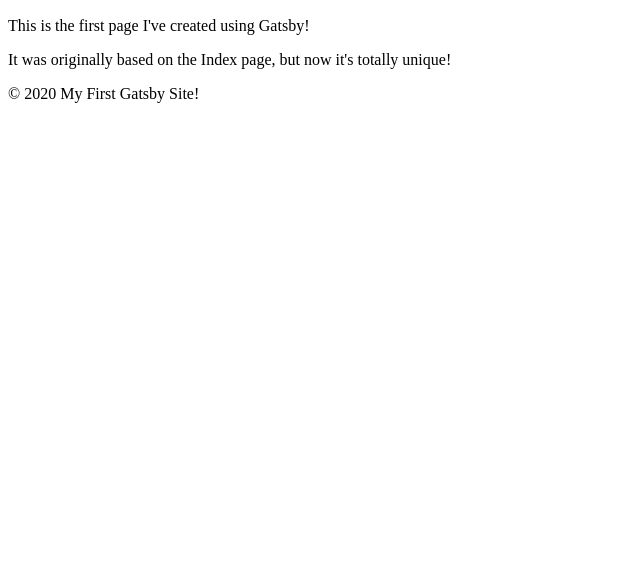
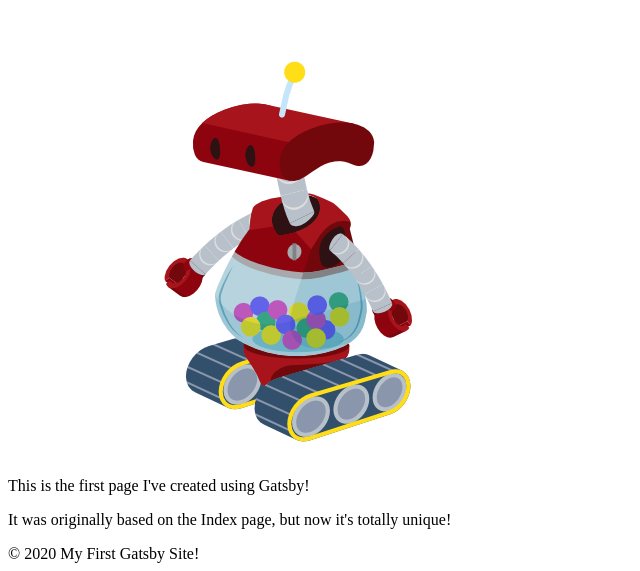
Before and after one commit to LinkedInLearning/learning-gatsby-2833047, a Gatsby site: page /about in a window 1280 px wide. Shown: the part 490-1061 px from the top of the page, without its empty margins (0-640 px from the left). Before the commit the page ends 800 px from the top, so only its background shows below. Built offline with nearby package versions, Linux system fonts and the light colour scheme; Gatsby itself is replaced by a stand-in of ours.

Commit message:
Update about.js

```diff
--- a/src/pages/about.js
+++ b/src/pages/about.js
@@ -16,6 +16,14 @@ const AboutPage = () => {
       />
       <section>
         <h1>About this site</h1>
+        <figure>
+          <img
+            src="/images/bubbles-callout.png"
+            width="480"
+            height="440"
+            alt="Bubbles the Robot"
+          />
+        </figure>
         <div>
           <p>This is the first page I've created using Gatsby!</p>
           <p>
```
Also changed, not shown: static/images/bubbles-callout.png (renamed from static/bubbles-callout.png).
